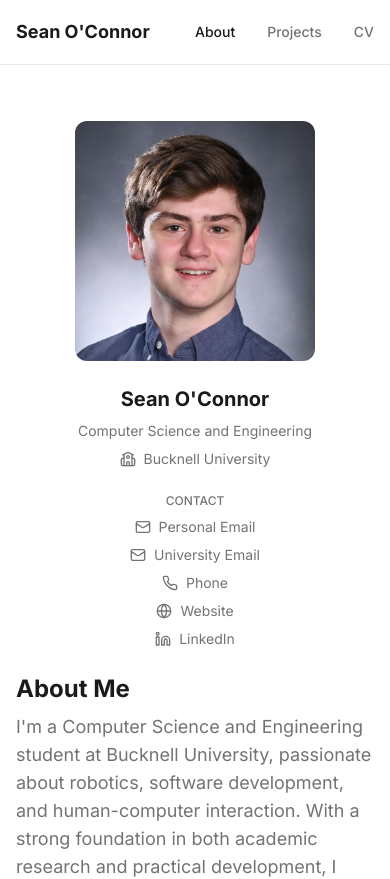
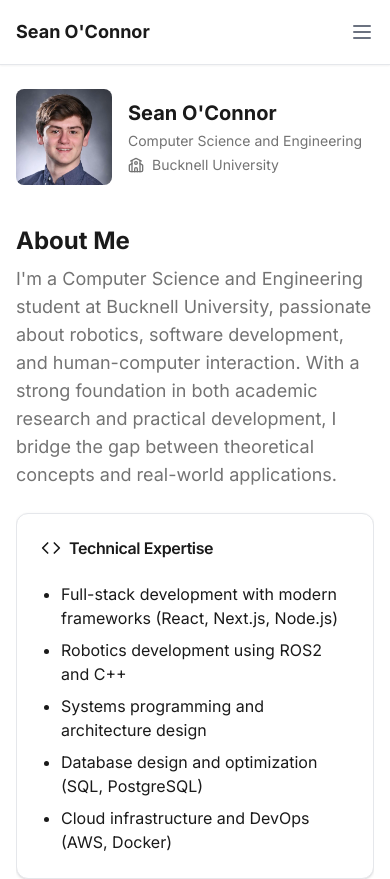
Before and after one commit to soconnor0919/personal-website, a Next.js app: page / in a window 390 px wide. Shown: the top 879 px of the page. Built offline with nearby package versions, Linux system fonts and the light colour scheme.

Commit message:
General updates- mobile responsive

```diff
--- a/src/app/cv/page.tsx
+++ b/src/app/cv/page.tsx
@@ -6,7 +6,7 @@ export default function CVPage() {
       <object
         data="/cv.pdf"
         type="application/pdf"
-        className="w-full h-[calc(100vh-8rem)]"
+        className="w-full h-[calc(100vh-11rem)]"
       >
         <div className="flex flex-col items-center justify-center p-8">
           <p className="text-lg text-muted-foreground">
@@ -15,7 +15,7 @@ export default function CVPage() {
           <a
             href="/cv.pdf"
             download
-            className="mt-4 inline-flex items-center justify-center px-4 py-2 border border-transparent text-sm font-medium rounded-md text-white bg-primary hover:bg-primary/90 focus:outline-none focus:ring-2 focus:ring-offset-2 focus:ring-primary"
+            className="mt-4 inline-flex items-center justify-center px-4 pt-2 pb-0 border border-transparent text-sm font-medium rounded-md text-white bg-primary hover:bg-primary/90 focus:outline-none focus:ring-2 focus:ring-offset-2 focus:ring-primary"
           >
             Download PDF
           </a>
--- a/src/app/layout.tsx
+++ b/src/app/layout.tsx
@@ -2,6 +2,8 @@ import { inter } from "~/lib/fonts"
 import "~/styles/globals.css"
 import { Navigation } from "~/components/Navigation"
 import { Sidebar } from "~/components/Sidebar"
+import { ThemeProvider } from 'next-themes'
+import { Footer } from "~/components/Footer"
 
 export const metadata = {
   title: "Sean O'Connor",
@@ -12,16 +14,21 @@ export const metadata = {
 export default function RootLayout({ children }: React.PropsWithChildren) {
   return (
     <html lang="en" className={inter.className}>
-      <body className="font-sans bg-background text-foreground min-h-screen">
+      <body className="font-sans bg-background text-foreground min-h-screen flex flex-col">
         <Navigation />
-        <div className="max-w-screen-xl mx-auto px-4 sm:px-6 lg:px-8">
-          <div className="flex flex-col lg:flex-row lg:gap-12 py-8">
-            <Sidebar />
-            <main className="flex-1">
-              {children}
-            </main>
+        <div className="flex-1">
+          <div className="max-w-screen-xl mx-auto px-4 sm:px-6 lg:px-8">
+            <div className="flex flex-col lg:flex-row lg:gap-12">
+              <aside className="lg:sticky lg:top-16 lg:h-[calc(100vh-4rem)]">
+                <Sidebar />
+              </aside>
+              <main className="flex-1 overflow-y-auto py-8">
+                {children}
+              </main>
+            </div>
           </div>
         </div>
+        <Footer />
       </body>
     </html>
   )
--- /dev/null
+++ b/src/components/Footer.tsx
@@ -0,0 +1,13 @@
+import React from 'react';
+
+export function Footer() {
+  return (
+    <footer className="lg:hidden bg-background text-foreground pb-4">
+      <div className="max-w-screen-xl mx-auto px-4 sm:px-6 lg:px-8">
+        <p className="text-sm text-muted-foreground">
+          &copy; 2024 Sean O'Connor. All rights reserved.
+        </p>
+      </div>
+    </footer>
+  );
+}
--- a/src/components/Navigation.tsx
+++ b/src/components/Navigation.tsx
@@ -2,40 +2,101 @@
 
 import Link from 'next/link';
 import { usePathname } from 'next/navigation';
-import { cn } from "~/lib/utils";
+import { useTheme } from 'next-themes';
+import { useState } from 'react';
+import { Home, FolderGit2, FileText, Menu, X } from 'lucide-react';
 
+// Define the nav items without icons
 const navItems = [
-  { href: '/', label: 'About' },
-  { href: '/projects', label: 'Projects' },
-  { href: '/cv', label: 'CV' },
+  { href: '/', label: 'About', icon: Home },
+  { href: '/projects', label: 'Projects', icon: FolderGit2 },
+  { href: '/cv', label: 'CV', icon: FileText },
 ];
 
 export function Navigation() {
+  const { theme, setTheme } = useTheme();
   const pathname = usePathname();
+  const [isOpen, setIsOpen] = useState(false); // State to manage the navbar toggle
 
   return (
-    <nav className="border-b">
-      <div className="max-w-screen-xl mx-auto px-4 sm:px-6 lg:px-8">
+    <nav className="sticky top-0 z-50 bg-background border-b shadow-sm">
+      {/* Static top bar */}
+      <div className="relative max-w-screen-xl mx-auto px-4 sm:px-6 lg:px-8">
         <div className="flex h-16 items-center justify-between">
           <Link href="/">
             <span className="text-lg font-bold">Sean O'Connor</span>
           </Link>
-          <div className="flex gap-8">
-            {navItems.map((item) => (
+          <div className="flex items-center lg:hidden">
+            <button
+              onClick={() => setIsOpen(!isOpen)}
+              className="text-gray-500 hover:text-primary focus:outline-none relative h-6 w-6"
+              aria-label={isOpen ? 'Close menu' : 'Open menu'}
+            >
+              <span className={`absolute inset-0 transition-opacity duration-300 ${isOpen ? 'opacity-0' : 'opacity-100'}`}>
+                <Menu size={24} />
+              </span>
+              <span className={`absolute inset-0 transition-opacity duration-300 ${isOpen ? 'opacity-100' : 'opacity-0'}`}>
+                <X size={24} />
+              </span>
+            </button>
+          </div>
+          {/* Navigation items for large screens */}
+          <div className="hidden lg:flex lg:space-x-4">
+            {navItems.map((item) => {
+              const isActive = pathname === item.href; // Determine if the item is active
+              return (
+                <Link
+                  key={item.href}
+                  href={item.href}
+                  className={`text-sm font-medium transition-colors ${isActive ? 'text-primary' : 'text-muted-foreground'} hover:text-primary flex items-center gap-2`}
+                >
+                  <item.icon size={16} />
+                  {item.label}
+                </Link>
+              );
+            })}
+          </div>
+        </div>
+      </div>
+
+      {/* Animated mobile menu */}
+      <div
+        className={`
+          absolute
+          top-full
+          left-0
+          right-0
+          z-40
+          bg-background
+          border-b
+          shadow-sm
+          lg:hidden
+          overflow-hidden
+          ${isOpen ? 'h-auto opacity-100' : 'h-0 opacity-0'}
+        `}
+      >
+        <div className="flex flex-col p-4 space-y-2 bg-background">
+          {navItems.map((item) => {
+            const isActive = pathname === item.href;
+            return (
               <Link
                 key={item.href}
                 href={item.href}
-                className={cn(
-                  "text-sm font-medium transition-colors hover:text-primary",
-                  pathname === item.href
-                    ? "text-primary"
-                    : "text-muted-foreground"
-                )}
+                className={`
+                  flex items-center
+                  text-sm font-medium
+                  transition-colors
+                  ${isActive ? 'text-primary' : 'text-muted-foreground'}
+                  hover:text-primary
+                  gap-2
+                `}
+                onClick={() => setIsOpen(false)}
               >
-                {item.label}
+                <item.icon size={16} />
+                <span>{item.label}</span>
               </Link>
-            ))}
-          </div>
+            );
+          })}
         </div>
       </div>
     </nav>
--- a/src/components/Sidebar.tsx
+++ b/src/components/Sidebar.tsx
@@ -4,37 +4,38 @@ import Image from 'next/image';
 import { Mail, Phone, Globe, School, Linkedin } from 'lucide-react';
 import { usePathname } from 'next/navigation';
 import Link from 'next/link';
-import { useEffect, useState } from 'react';
 
 export function Sidebar() {
   const pathname = usePathname();
   const isHomePage = pathname === '/';
-  const [isMobile, setIsMobile] = useState(false);
-
-  useEffect(() => {
-    // Initial check
-    const checkMobile = () => {
-      setIsMobile(window.innerWidth < 1024);
-    };
-
-    // Set initial state
-    checkMobile();
-
-    // Add resize listener
-    window.addEventListener('resize', checkMobile);
-
-    // Cleanup
-    return () => window.removeEventListener('resize', checkMobile);
-  }, []);
-
-  // If not homepage and on mobile, don't render
-  if (!isHomePage && isMobile) {
-    return null;
-  }
 
   return (
-    <div className="w-full lg:w-64 p-6 space-y-6">
-      {/* Container with max-width on mobile */}
+    <>
+      {/* Mobile layout - only on home page */}
+      {isHomePage && (
+        <div className="lg:hidden w-full pt-6 pb-2 flex items-center space-x-4">
+          <div className="w-24 h-24 relative overflow-hidden rounded-lg">
+            <Image
+              src="/headshot.png"
+              alt="Sean O'Connor"
+              fill
+              className="object-cover"
+              priority
+            />
+          </div>
+          <div className="flex flex-col space-y-1">
+            <h2 className="font-bold text-xl hover:text-primary transition-colors">Sean O'Connor</h2>
+            <p className="text-sm text-muted-foreground">Computer Science and Engineering</p>
+            <p className="text-sm text-muted-foreground flex items-center gap-2">
+              <School className="h-4 w-4" />
+              Bucknell University
+            </p>
+          </div>
+        </div>
+      )}
+
+      {/* Desktop layout - on all pages */}
+      <div className="hidden lg:block w-64 p-6 space-y-6">
         <div className="max-w-[240px] mx-auto lg:max-w-none">
           <div className="aspect-square relative overflow-hidden rounded-xl w-full">
             <Image
@@ -49,9 +50,7 @@ export function Sidebar() {
 
         <div className="text-center lg:text-left space-y-2">
           <h2 className="font-bold text-xl hover:text-primary transition-colors">Sean O'Connor</h2>
-        <p className="text-sm text-muted-foreground flex items-center gap-2 justify-center lg:justify-start">
-          Computer Science and Engineering
-        </p>
+          <p className="text-sm text-muted-foreground">Computer Science and Engineering</p>
           <p className="text-sm text-muted-foreground flex items-center gap-2 justify-center lg:justify-start">
             <School className="h-4 w-4" />
             Bucknell University
@@ -93,7 +92,7 @@ export function Sidebar() {
                 <span>Website</span>
               </a>
               <a
-              href="https://www.linkedin.com/in/bu-soconnor"
+                href="https://linkedin.com/in/bu-soconnor"
                 target="_blank"
                 rel="noopener noreferrer"
                 className="flex items-center gap-2 text-muted-foreground hover:text-primary transition-colors justify-center lg:justify-start"
@@ -104,6 +103,14 @@ export function Sidebar() {
             </div>
           </div>
         </div>
+
+        {/* Copyright notice for desktop */}
+        <div className="hidden lg:block mt-auto pt-6">
+          <p className="text-sm text-muted-foreground text-center lg:text-left">
+            &copy; 2024&nbsp;Sean&nbsp;O'Connor. All&nbsp;rights&nbsp;reserved.
+          </p>
         </div>
+      </div>
+    </>
   );
 }
--- a/src/styles/globals.css
+++ b/src/styles/globals.css
@@ -6,33 +6,25 @@
   :root {
     --background: 0 0% 100%;
     --foreground: 0 0% 10%;
-
     --card: 0 0% 100%;
     --card-foreground: 0 0% 10%;
-
     --popover: 0 0% 100%;
     --popover-foreground: 0 0% 10%;
-
     --primary: 0 0% 10%;
     --primary-foreground: 0 0% 100%;
-
     --secondary: 0 0% 96%;
     --secondary-foreground: 0 0% 10%;
-
     --muted: 0 0% 96%;
     --muted-foreground: 0 0% 45%;
-
     --accent: 0 0% 96%;
     --accent-foreground: 0 0% 10%;
-
     --destructive: 0 84% 60%;
     --destructive-foreground: 0 0% 100%;
-
     --border: 0 0% 90%;
     --input: 0 0% 90%;
     --ring: 0 0% 10%;
-
     --radius: 0.5rem;
+    --shadow: 0 1px 3px rgba(0, 0, 0, 0.1), 0 1px 2px rgba(0, 0, 0, 0.06);
   }
 }
 
```
Also changed, not shown: src/lib/fonts.ts (line endings or trailing spaces). Lines whose indentation alone changed are shown as unchanged.
